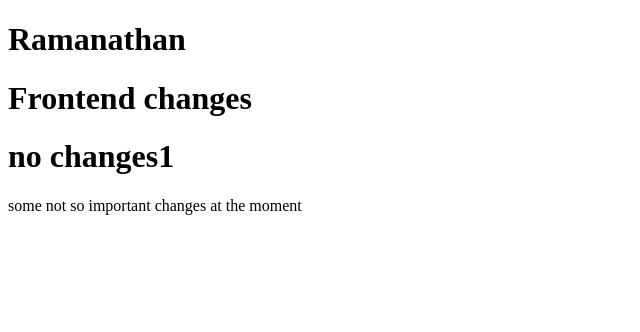
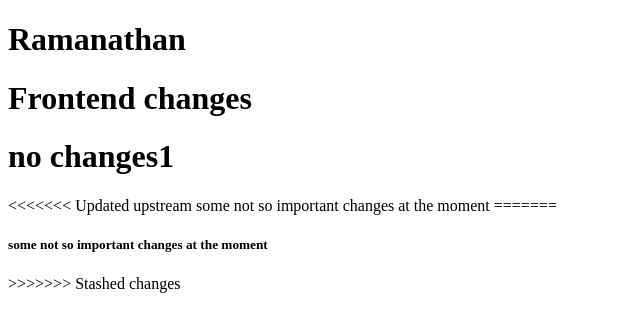
Before and after one commit to RamanathanBolt/sample_repo, a plain HTML site: page index.html in a window 1280 px wide. Shown: the whole page, without its empty margins (0-640 px from the left). Drawn offline with Linux system fonts and the light colour scheme.

Commit message:
feat:added all the files including stash

```diff
--- a/index.html
+++ b/index.html
@@ -8,6 +8,10 @@
     <h1>Ramanathan</h1>
     <h1>Frontend changes</h1>
     <h1>no changes1 </h1>
+<<<<<<< Updated upstream
     some not so important changes at the moment
+=======
+    <h5>some not so important changes at the moment</h5>
+>>>>>>> Stashed changes
 </body>
 </html>
```
